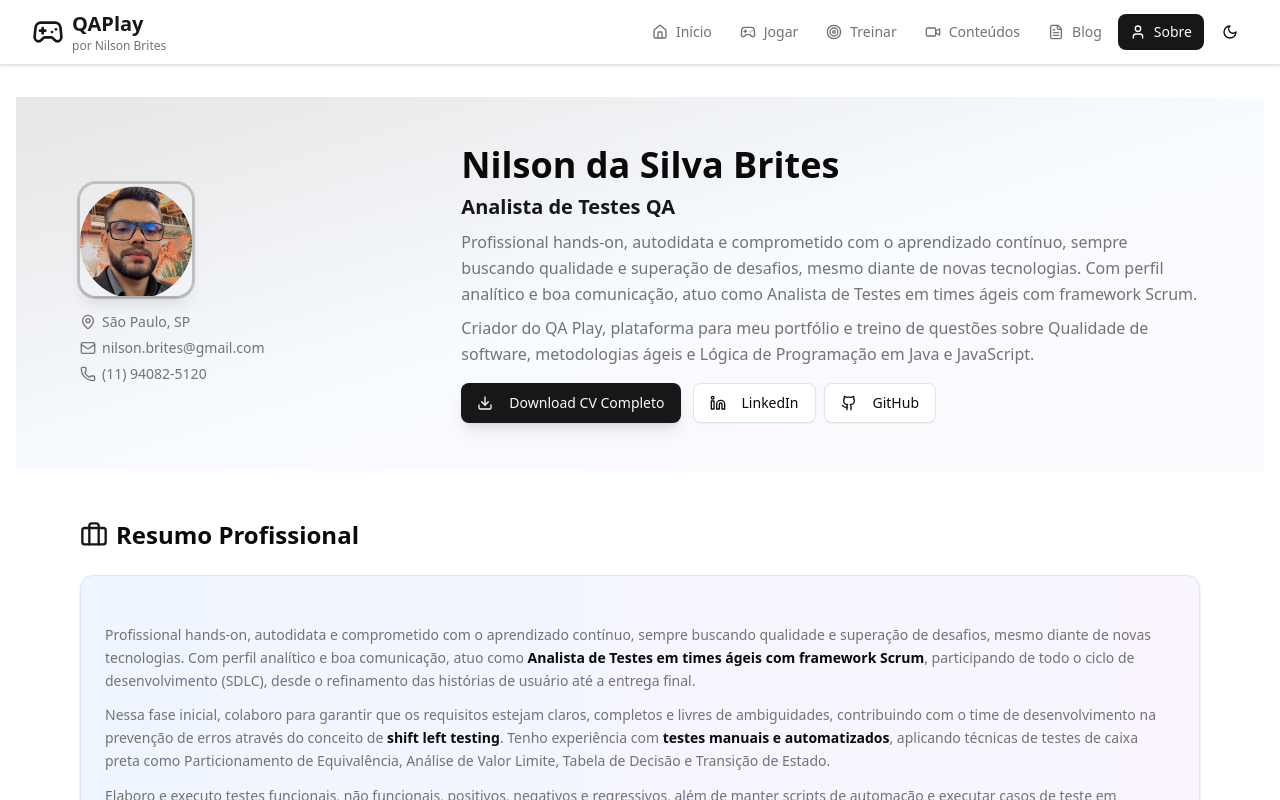
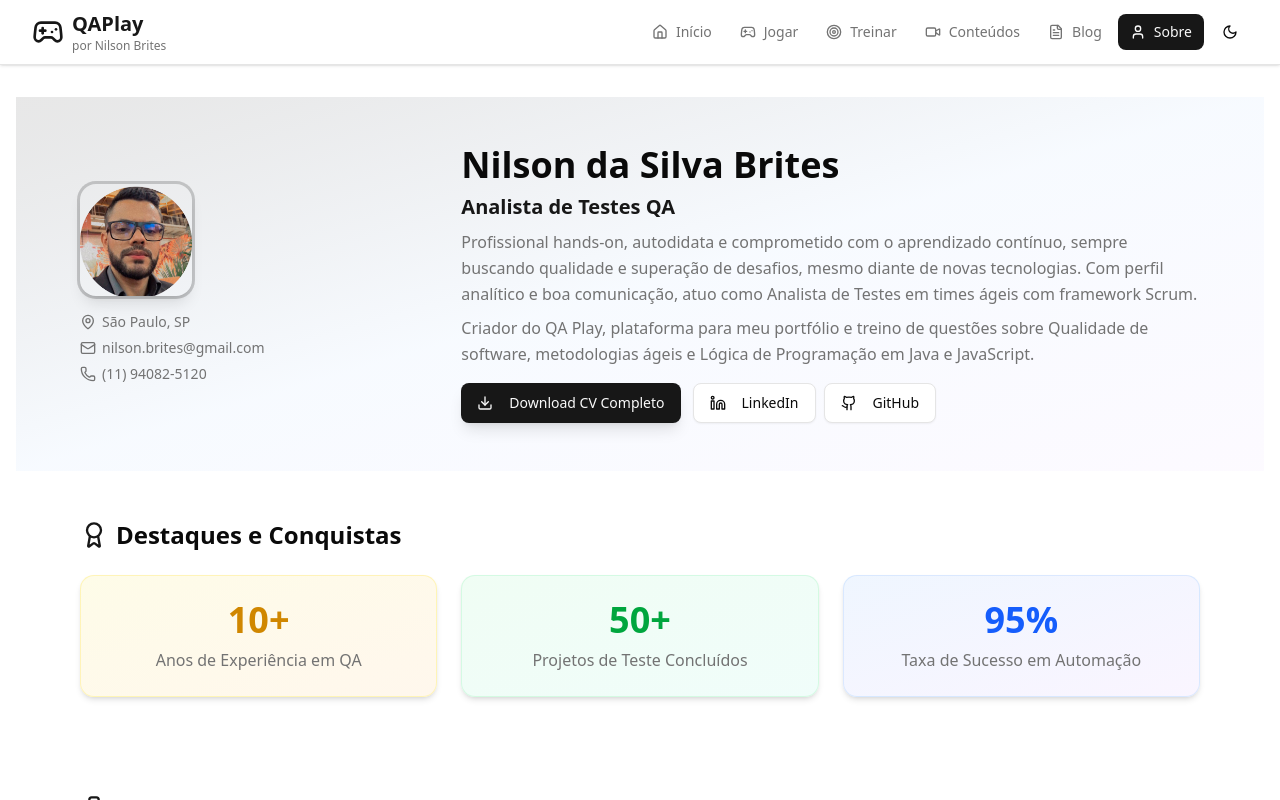
Before and after one commit to nilrd/qaplay_prod, a React (Vite) app: page /sobre in a window 1280 px wide. Shown: the top 800 px of the page. Built offline with nearby package versions, Linux system fonts and the light colour scheme.

Commit message:
Feat: Melhorias na página Sobre (About.jsx)
- Aprimorado o resumo profissional para destacar a criação do QAPlay e o compromisso com a comunidade QA.
- Adicionada uma nova seção de Destaques e Conquistas com métricas para reforçar a autoridade.

```diff
--- a/src/pages/About.jsx
+++ b/src/pages/About.jsx
@@ -216,6 +216,33 @@ const About = () => {
         </div>
       </section>
 
+      <section className="max-w-6xl mx-auto px-4 py-12">
+        <h2 className="text-2xl font-bold text-foreground mb-6 flex items-center">
+          <Award className="mr-2 h-7 w-7 text-primary" />
+          Destaques e Conquistas
+        </h2>
+        <div className="grid grid-cols-1 md:grid-cols-2 lg:grid-cols-3 gap-6">
+          <Card className="text-center p-6 bg-gradient-to-br from-yellow-50 to-orange-50 dark:from-yellow-500/10 dark:to-orange-500/10 border-yellow-200/50 dark:border-yellow-500/20 shadow-md">
+            <CardContent className="p-0">
+              <div className="text-4xl font-bold text-yellow-600 dark:text-yellow-400 mb-2">10+</div>
+              <p className="text-muted-foreground">Anos de Experiência em QA</p>
+            </CardContent>
+          </Card>
+          <Card className="text-center p-6 bg-gradient-to-br from-green-50 to-teal-50 dark:from-green-500/10 dark:to-teal-500/10 border-green-200/50 dark:border-green-500/20 shadow-md">
+            <CardContent className="p-0">
+              <div className="text-4xl font-bold text-green-600 dark:text-green-400 mb-2">50+</div>
+              <p className="text-muted-foreground">Projetos de Teste Concluídos</p>
+            </CardContent>
+          </Card>
+          <Card className="text-center p-6 bg-gradient-to-br from-blue-50 to-purple-50 dark:from-blue-500/10 dark:to-purple-500/10 border-blue-200/50 dark:border-blue-500/20 shadow-md">
+            <CardContent className="p-0">
+              <div className="text-4xl font-bold text-blue-600 dark:text-blue-400 mb-2">95%</div>
+              <p className="text-muted-foreground">Taxa de Sucesso em Automação</p>
+            </CardContent>
+          </Card>
+        </div>
+      </section>
+
       <div className="max-w-6xl mx-auto px-4 py-12 space-y-12">
         {/* Resumo Profissional */}
         <section>
@@ -242,6 +269,9 @@ const About = () => {
                   Elaboro e executo testes funcionais, não funcionais, positivos, negativos e regressivos, além de manter
                   scripts de automação e executar casos de teste em pipelines. Também sou responsável pelo reporte de bugs
                   e sugestões de melhoria ao time técnico.
+                </p>
+                <p>
+                  Minha paixão por Quality Assurance me levou a criar o QAPlay, uma plataforma gamificada para compartilhar conhecimento e treinar habilidades em QA, reforçando meu compromisso com a comunidade e a evolução da área.
                 </p>
               </div>
             </CardContent>
```
